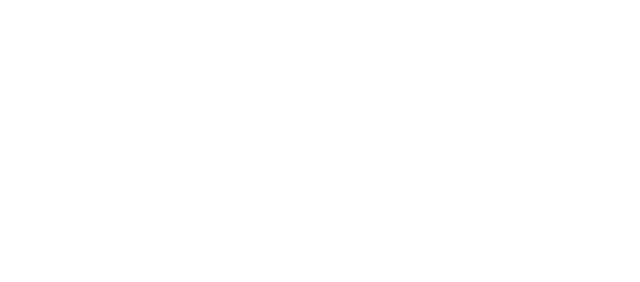
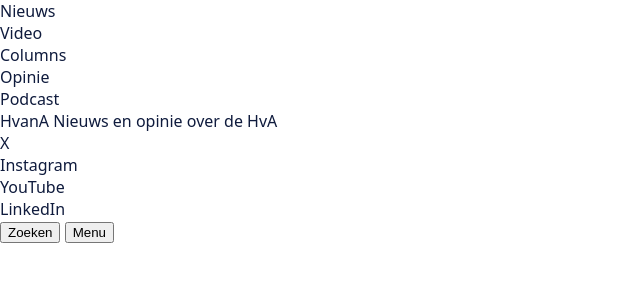
Before and after one commit to hebaahx/frameworks, an Eleventy site: page hvana-eleventy/src/index.njk in a window 1280 px wide. Shown: the whole page, without its empty margins (0-640 px from the left). Built offline with nearby package versions, Linux system fonts and the light colour scheme; Eleventy itself is replaced by a stand-in of ours; files that its build step writes are made by us from their sources.

Commit message:
basis componenten opbouwen

```diff
--- a/hvana-eleventy/src/_includes/hvana-logo.njk
+++ b/hvana-eleventy/src/_includes/hvana-logo.njk
@@ -0,0 +1,4 @@
+<a class="logo" href="/">
+  <span class="logo-name">HvanA</span>
+  <span class="logo-tagline">Nieuws en opinie over de HvA</span>
+</a>
--- a/hvana-eleventy/src/_includes/nav-header.njk
+++ b/hvana-eleventy/src/_includes/nav-header.njk
@@ -0,0 +1,9 @@
+<nav>
+  <ul>
+    <li><a href="#">Nieuws</a></li>
+    <li><a href="#">Video</a></li>
+    <li><a href="#">Columns</a></li>
+    <li><a href="#">Opinie</a></li>
+    <li><a href="#">Podcast</a></li>
+  </ul>
+</nav>
--- a/hvana-eleventy/src/_includes/site-header.njk
+++ b/hvana-eleventy/src/_includes/site-header.njk
@@ -0,0 +1,10 @@
+<header>
+  {% include "nav-header.njk" %}
+  {% include "hvana-logo.njk" %}
+
+  <div class="header-actions">
+    {% include "social-links.njk" %}
+    <button class="search-button" type="button">Zoeken</button>
+    <button class="menu-button" type="button">Menu</button>
+  </div>
+</header>
--- a/hvana-eleventy/src/_includes/social-links.njk
+++ b/hvana-eleventy/src/_includes/social-links.njk
@@ -0,0 +1,6 @@
+<ul class="social-links">
+  <li><a href="#">X</a></li>
+  <li><a href="#">Instagram</a></li>
+  <li><a href="#">YouTube</a></li>
+  <li><a href="#">LinkedIn</a></li>
+</ul>
--- a/hvana-eleventy/src/index.njk
+++ b/hvana-eleventy/src/index.njk
@@ -2,3 +2,5 @@
 layout: layout.njk
 title: HvanA
 ---
+
+{% include "site-header.njk" %}
```
